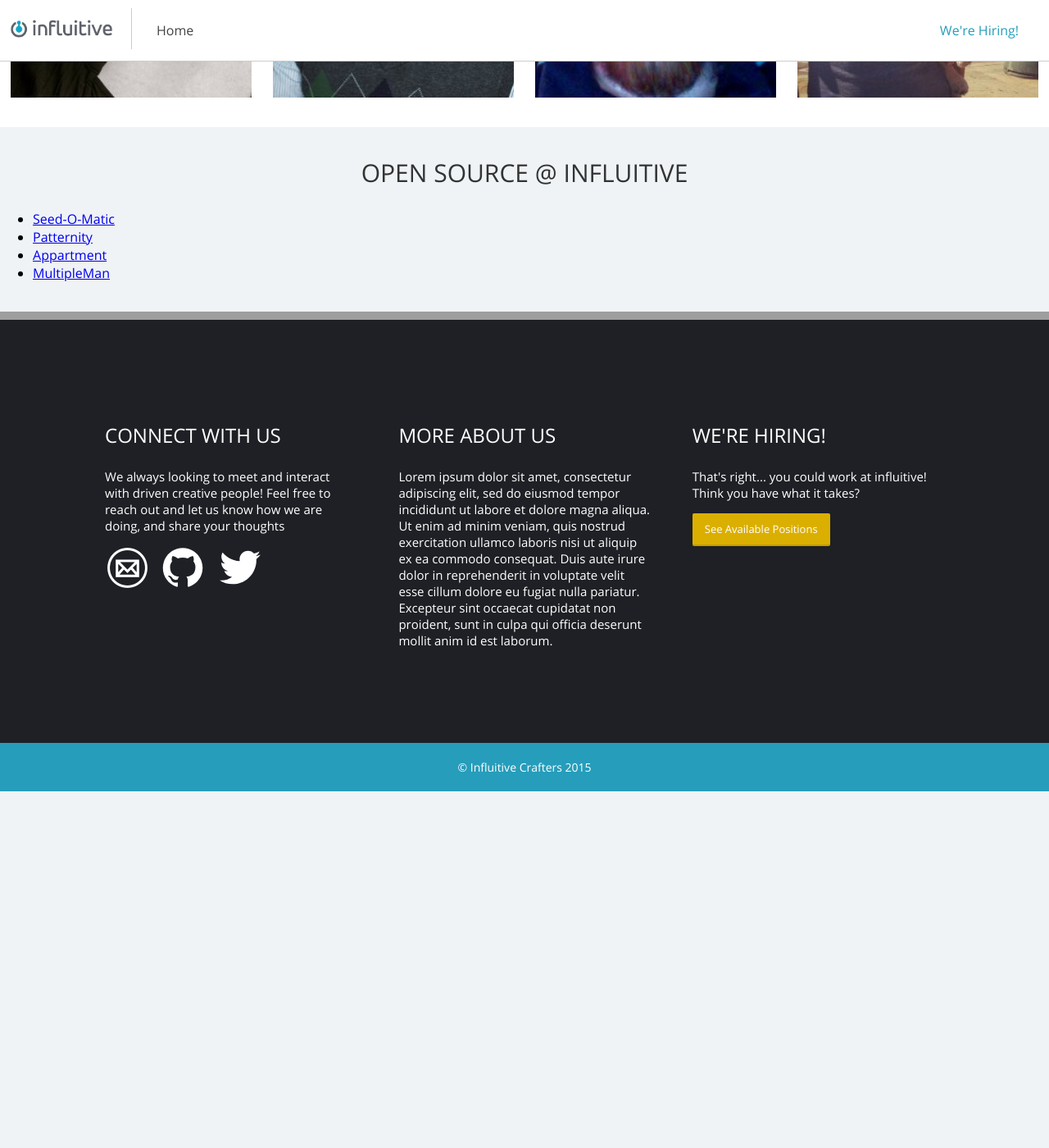
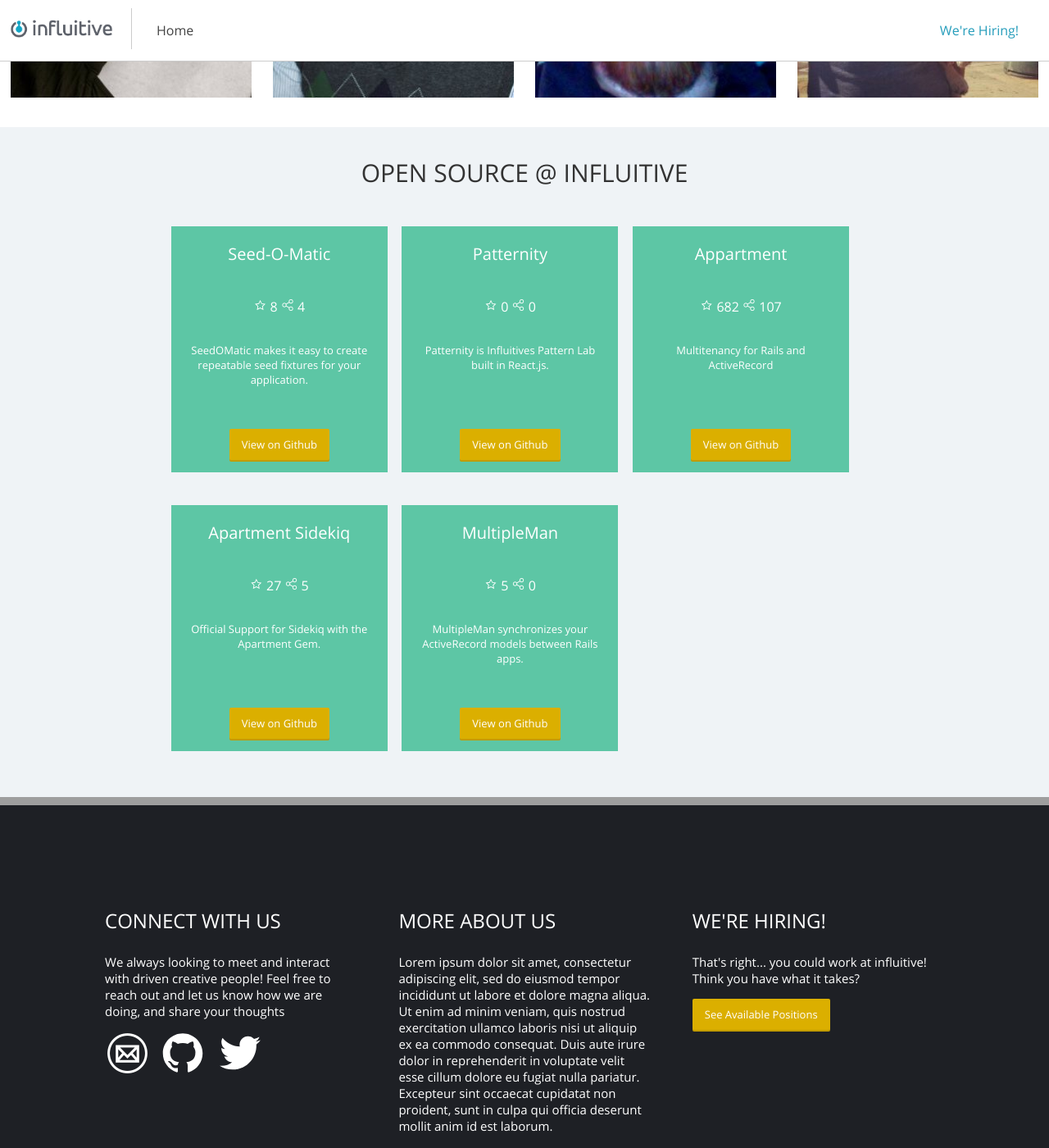
Before and after one commit to influitive/influitive-crafters, a Jekyll site: the page built from index.html, in a window 1280 px wide and 1400 px high, scrolled down 1606 px. Shown: the whole window at 82% size. Built offline with Jekyll 4.4.1, drawn with Linux system fonts in a browser that asks for light colours; before the commit the page ends 2571 px from its top, so only the background shows below that; grey boxes are pictures that could not be loaded.

Commit message:
added initial style for open source projects

```diff
--- a/_posts/2015-07-21-introducing-multiple-man.md
+++ b/_posts/2015-07-21-introducing-multiple-man.md
@@ -4,6 +4,8 @@ title:  "MultipleMan"
 image: ""
 date:   2015-07-21 15:38:50
 description: "MultipleMan synchronizes your ActiveRecord models between Rails apps."
+stars: 5
+forks: 0
 url: "https://github.com/influitive/multiple_man"
 categories:
   - opensource
--- /dev/null
+++ b/_posts/2015-08-05-apartment-sidekiq.md
@@ -0,0 +1,13 @@
+---
+layout: post
+title:  "Apartment Sidekiq"
+image:  ""
+date:   2015-07-21 15:38:50
+description: "Official Support for Sidekiq with the Apartment Gem."
+url: "https://github.com/influitive/apartment-sidekiq"
+stars: 27
+forks: 5
+categories:
+  - opensource
+---
+This is my post about the react workshop coming up.
--- a/_posts/2015-08-05-appartment.md
+++ b/_posts/2015-08-05-appartment.md
@@ -5,6 +5,8 @@ image:  ""
 date:   2015-07-21 15:38:50
 description: "Multitenancy for Rails and ActiveRecord"
 url: "https://github.com/influitive/apartment"
+stars: 682
+forks: 107
 categories:
   - opensource
 ---
--- a/_posts/2015-08-05-patternity.md
+++ b/_posts/2015-08-05-patternity.md
@@ -5,6 +5,8 @@ image:  ""
 date:   2015-07-21 15:38:50
 description: "Patternity is Influitives Pattern Lab built in React.js."
 url: "https://github.com/influitive/patternity"
+stars: 0
+forks: 0
 categories:
   - opensource
 ---
--- a/_posts/2015-08-05-seedomatic.md
+++ b/_posts/2015-08-05-seedomatic.md
@@ -5,6 +5,8 @@ image:  ""
 date:   2015-07-21 15:38:50
 description: "SeedOMatic makes it easy to create repeatable seed fixtures for your application."
 url: "https://github.com/influitive/seedomatic"
+stars: 8
+forks: 4
 categories:
   - opensource
 ---
--- a/_sass/_infl.scss
+++ b/_sass/_infl.scss
@@ -275,8 +275,57 @@ body {
 }
 
 .open-source {
-  padding: 10px 0px 20px;
+  padding: 10px 200px 20px;
   margin: 0px 0px;
+
+  .projects {
+    overflow: hidden;
+    padding: 0px;
+
+    .project {
+      list-style-type: none;
+      float: left;
+      width: 30%;
+      height: 300px;
+      margin: 20px 1%;
+      background-color: #fff;
+      position: relative;
+      background-color: #5dc6a5;
+      color: #fff;
+
+      &:hover {
+        background-color: darken(#5dc6a5, 10%);
+      }
+
+      .title {
+        display: block;
+        text-align: center;
+        font-family: 'Open Sans', sans-serif;
+        font-size: 20px;
+        margin: 0px 0px 20px;
+        padding: 20px;
+        font-weight: normal;
+      }
+
+      .github-status {
+        text-align: center;
+      }
+
+      .description {
+        padding: 20px;
+        font-size: 13px;
+        text-align: center;
+      }
+
+      .actions {
+        position: absolute;
+        bottom: 0px;
+        text-align: center;
+        width: 100%;
+        padding: 10px 0px 15px;
+      }
+    }
+  }
 }
 
 .additional-details-about-us {
@@ -334,6 +383,8 @@ body {
   .we-are-hiring {
     float: left;
     width: 30%;
+  }
+}
 
 .button {
   margin:0;
@@ -360,8 +411,6 @@ body {
     }
   }
 }
-  }
-}
 
 .site-footer {
   background-color: #269dbb;
--- a/index.html
+++ b/index.html
@@ -76,13 +76,21 @@ layout: default
     <ul class='projects'>
       {% for post in site.categories["opensource"] %}
         <li class="project">
-          <a href='{{ post.url }}'>
-            <span class="project-banner"></span>
-            <span class="project-details">
-              <span class="">{{ post.title }}</span>
-              <span class=""
+          <h4 class="title">{{ post.title }}</h4>
+          <div class="github-status">
+            <span class="stars">
+              <span class="ic ic-star"></span>
+              {{ post.stars }}
             </span>
-          </a>
+            <span class="forks">
+              <span class="ic ic-share"></span>
+              {{ post.forks }}
+            </span>
+          </div>
+          <p class="description">{{ post.description }}</p>
+          <div class="actions">
+            <a href='{{ post.url }}' class="button important">View on Github</a>
+          </div>
         </li>
       {% endfor %}
     </ul>
```
Lines whose indentation alone changed are shown as unchanged.
